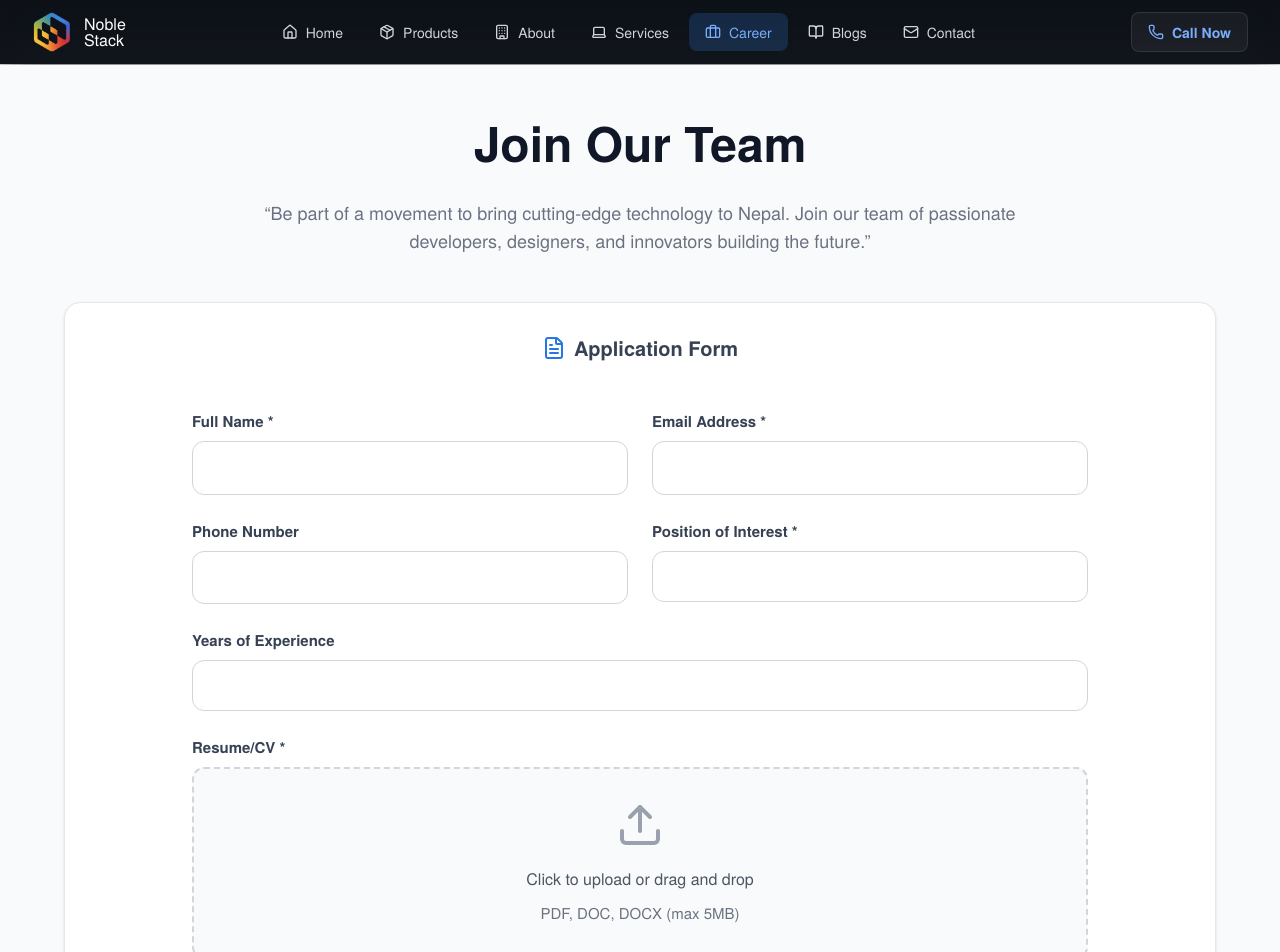
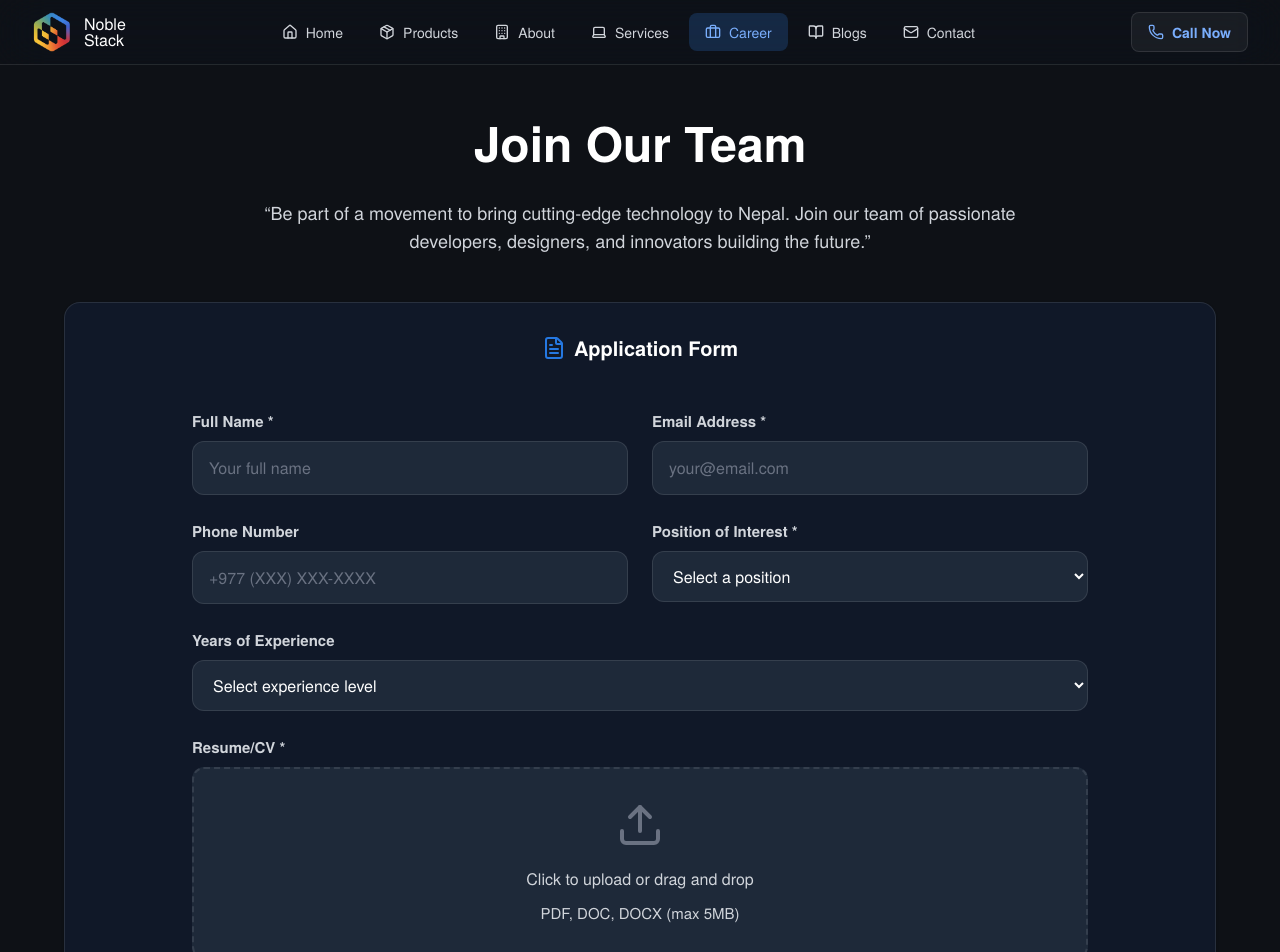
Before and after one commit to om202/NobleStack, a Next.js app: page /Career in a window 1280 px wide. Shown: the top 952 px of the page. Built offline with nearby package versions, Linux system fonts and the light colour scheme.

Commit message:
career and contact

```diff
--- a/src/app/Career/page.tsx
+++ b/src/app/Career/page.tsx
@@ -112,15 +112,15 @@ export default function Career() {
   return (
     <>
       {/* Hero Section */}
-      <section className="py-12 px-4 min-h-screen bg-gray-50">
+      <section className="py-12 px-4 min-h-screen bg-noble-dark">
         <div className="max-w-6xl mx-auto">
           {/* Header */}
           <div className="text-center mb-12">
-            <h1 className="text-3xl md:text-4xl lg:text-5xl font-bold mb-6 leading-tight text-gray-900">
+            <h1 className="text-3xl md:text-4xl lg:text-5xl font-bold mb-6 leading-tight text-main-theme">
               Join Our Team
             </h1>
 
-            <blockquote className="text-base sm:text-lg text-gray-500 mb-8 max-w-3xl mx-auto">
+            <blockquote className="text-base sm:text-lg text-muted-theme mb-8 max-w-3xl mx-auto">
               &ldquo;Be part of a movement to bring cutting-edge technology to
               Nepal. Join our team of passionate developers, designers, and
               innovators building the future.&rdquo;
@@ -128,11 +128,11 @@ export default function Career() {
           </div>
 
           {/* Application Form */}
-          <div className="bg-white rounded-2xl p-6 sm:p-8 shadow-sm border border-gray-200">
+          <div className="bg-gray-900 rounded-2xl p-6 sm:p-8 shadow-sm border border-theme">
             <div className="text-center mb-12">
               <div className="flex items-center justify-center gap-2 mb-2">
                 <FileText className="w-6 h-6 text-nobleblue-600" />
-                <h3 className="text-xl font-semibold text-gray-700">
+                <h3 className="text-xl font-semibold text-main-theme">
                   Application Form
                 </h3>
               </div>
@@ -143,8 +143,8 @@ export default function Career() {
                 <div className="inline-flex items-center justify-center w-16 h-16 rounded-full bg-green-100 mb-6">
                   <CheckCircle className="w-8 h-8 text-green-600" />
                 </div>
-                <h3 className="text-2xl font-bold text-gray-900 mb-4">Application Submitted!</h3>
-                <p className="text-gray-600 mb-8">
+                <h3 className="text-2xl font-bold text-main-theme mb-4">Application Submitted!</h3>
+                <p className="text-muted-theme mb-8">
                   Thank you for your interest in joining Noble Stack. We&apos;ve received your application and will review it shortly.
                 </p>
                 <CTAButton
@@ -173,7 +173,7 @@ export default function Career() {
 
                 <div className="grid grid-cols-1 md:grid-cols-2 gap-4 sm:gap-6">
                   <div>
-                    <label className="block text-md-sm font-semibold text-gray-700 mb-2">
+                    <label className="block text-md-sm font-semibold text-muted-theme mb-2">
                       Full Name *
                     </label>
                     <input
@@ -181,14 +181,14 @@ export default function Career() {
                       name="name"
                       value={formData.name}
                       onChange={handleInputChange}
-                      className="w-full px-4 py-3 border border-gray-300 rounded-xl focus:ring-2 focus:ring-nobleblue-500 focus:border-transparent transition-all duration-300"
+                      className="w-full px-4 py-3 bg-gray-800 border border-theme rounded-xl focus:ring-2 focus:ring-nobleblue-500 focus:border-transparent transition-all duration-300 text-main-theme placeholder-gray-500"
                       placeholder="Your full name"
                       required
                     />
                   </div>
 
                   <div>
-                    <label className="block text-md-sm font-semibold text-gray-700 mb-2">
+                    <label className="block text-md-sm font-semibold text-muted-theme mb-2">
                       Email Address *
                     </label>
                     <input
@@ -196,7 +196,7 @@ export default function Career() {
                       name="email"
                       value={formData.email}
                       onChange={handleInputChange}
-                      className="w-full px-4 py-3 border border-gray-300 rounded-xl focus:ring-2 focus:ring-nobleblue-500 focus:border-transparent transition-all duration-300"
+                      className="w-full px-4 py-3 bg-gray-800 border border-theme rounded-xl focus:ring-2 focus:ring-nobleblue-500 focus:border-transparent transition-all duration-300 text-main-theme placeholder-gray-500"
                       placeholder="your@email.com"
                       required
                     />
@@ -205,7 +205,7 @@ export default function Career() {
 
                 <div className="grid grid-cols-1 md:grid-cols-2 gap-6">
                   <div>
-                    <label className="block text-md-sm font-semibold text-gray-700 mb-2">
+                    <label className="block text-md-sm font-semibold text-muted-theme mb-2">
                       Phone Number
                     </label>
                     <input
@@ -213,20 +213,20 @@ export default function Career() {
                       name="phone"
                       value={formData.phone}
                       onChange={handleInputChange}
-                      className="w-full px-4 py-3 border border-gray-300 rounded-xl focus:ring-2 focus:ring-nobleblue-500 focus:border-transparent transition-all duration-300"
+                      className="w-full px-4 py-3 bg-gray-800 border border-theme rounded-xl focus:ring-2 focus:ring-nobleblue-500 focus:border-transparent transition-all duration-300 text-main-theme placeholder-gray-500"
                       placeholder="+977 (XXX) XXX-XXXX"
                     />
                   </div>
 
                   <div>
-                    <label className="block text-md-sm font-semibold text-gray-700 mb-2">
+                    <label className="block text-md-sm font-semibold text-muted-theme mb-2">
                       Position of Interest *
                     </label>
                     <select
                       name="position"
                       value={formData.position}
                       onChange={handleInputChange}
-                      className="w-full px-4 py-3 border border-gray-300 rounded-xl focus:ring-2 focus:ring-nobleblue-500 focus:border-transparent transition-all duration-300"
+                      className="w-full px-4 py-3 bg-gray-800 border border-theme rounded-xl focus:ring-2 focus:ring-nobleblue-500 focus:border-transparent transition-all duration-300 text-main-theme"
                       required
                     >
                       <option value="">Select a position</option>
@@ -246,14 +246,14 @@ export default function Career() {
                 </div>
 
                 <div>
-                  <label className="block text-md-sm font-semibold text-gray-700 mb-2">
+                  <label className="block text-md-sm font-semibold text-muted-theme mb-2">
                     Years of Experience
                   </label>
                   <select
                     name="experience"
                     value={formData.experience}
                     onChange={handleInputChange}
-                    className="w-full px-4 py-3 border border-gray-300 rounded-xl focus:ring-2 focus:ring-nobleblue-500 focus:border-transparent transition-all duration-300"
+                    className="w-full px-4 py-3 bg-gray-800 border border-theme rounded-xl focus:ring-2 focus:ring-nobleblue-500 focus:border-transparent transition-all duration-300 text-main-theme"
                   >
                     <option value="">Select experience level</option>
                     <option value="intern">Intern</option>
@@ -266,19 +266,19 @@ export default function Career() {
                 </div>
 
                 <div>
-                  <label className="block text-md-sm font-semibold text-gray-700 mb-2">
+                  <label className="block text-md-sm font-semibold text-muted-theme mb-2">
                     Resume/CV *
                   </label>
-                  <label className="border-2 border-dashed border-gray-300 rounded-xl p-8 text-center hover:border-nobleblue-400 transition-colors duration-300 block cursor-pointer bg-gray-50 hover:bg-white group">
-                    <Upload className="w-12 h-12 text-gray-400 mx-auto mb-4 group-hover:text-nobleblue-500 transition-colors" />
-                    <p className="text-base text-gray-600 mb-2 font-medium">
+                  <label className="border-2 border-dashed border-theme rounded-xl p-8 text-center hover:border-nobleblue-400 transition-colors duration-300 block cursor-pointer bg-gray-800 hover:bg-gray-700 group">
+                    <Upload className="w-12 h-12 text-gray-500 mx-auto mb-4 group-hover:text-nobleblue-500 transition-colors" />
+                    <p className="text-base text-muted-theme mb-2 font-medium">
                       {formData.resume ? (
                         <span className="text-nobleblue-600 font-semibold">{formData.resume.name}</span>
                       ) : (
                         "Click to upload or drag and drop"
                       )}
                     </p>
-                    <p className="text-md-sm text-gray-500">
+                    <p className="text-md-sm text-muted-theme">
                       PDF, DOC, DOCX (max 5MB)
                     </p>
                     <input
@@ -293,7 +293,7 @@ export default function Career() {
                 </div>
 
                 <div>
-                  <label className="block text-md-sm font-semibold text-gray-700 mb-2">
+                  <label className="block text-md-sm font-semibold text-muted-theme mb-2">
                     Cover Letter / Message
                   </label>
                   <textarea
@@ -301,7 +301,7 @@ export default function Career() {
                     value={formData.message}
                     onChange={handleInputChange}
                     rows={5}
-                    className="w-full px-4 py-3 border border-gray-300 rounded-xl focus:ring-2 focus:ring-nobleblue-500 focus:border-transparent transition-all duration-300"
+                    className="w-full px-4 py-3 bg-gray-800 border border-theme rounded-xl focus:ring-2 focus:ring-nobleblue-500 focus:border-transparent transition-all duration-300 text-main-theme placeholder-gray-500"
                     placeholder="Tell us about yourself and why you're interested in joining Noble Stack. What excites you about our mission?"
                   ></textarea>
                 </div>
@@ -316,7 +316,7 @@ export default function Career() {
                   >
                     {isSubmitting ? "Submitting..." : "Submit Application"}
                   </CTAButton>
-                  <p className="text-md-sm text-gray-500 mt-4">
+                  <p className="text-md-sm text-muted-theme mt-4">
                     We&apos;ll review your application and get back to you within
                     48 hours
                   </p>
```
Also changed, not shown: src/app/Contact/page.tsx (+22 -22 lines).
